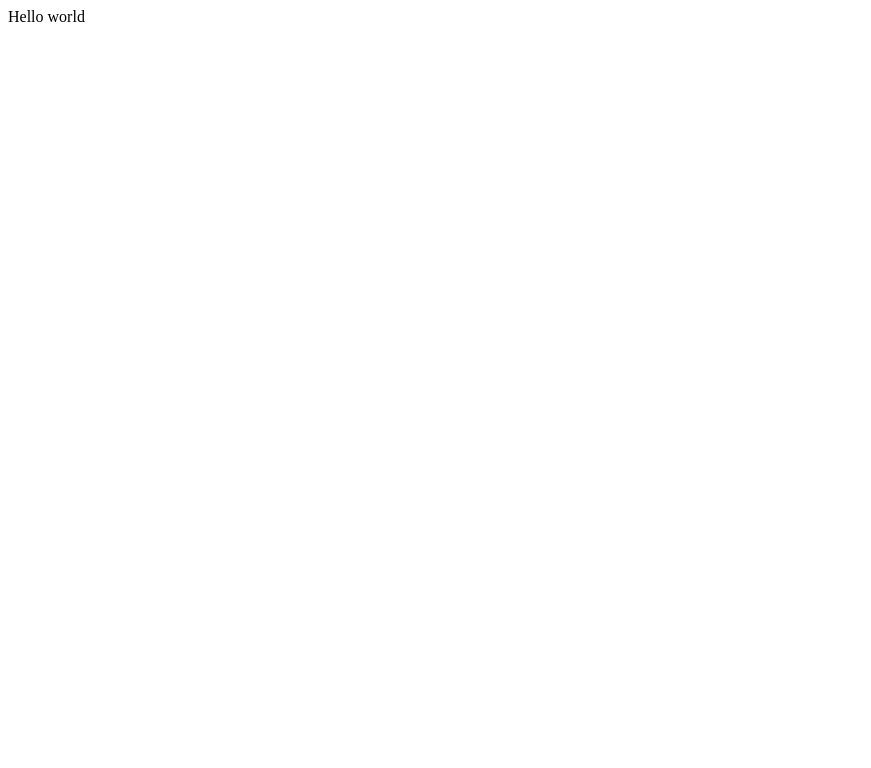
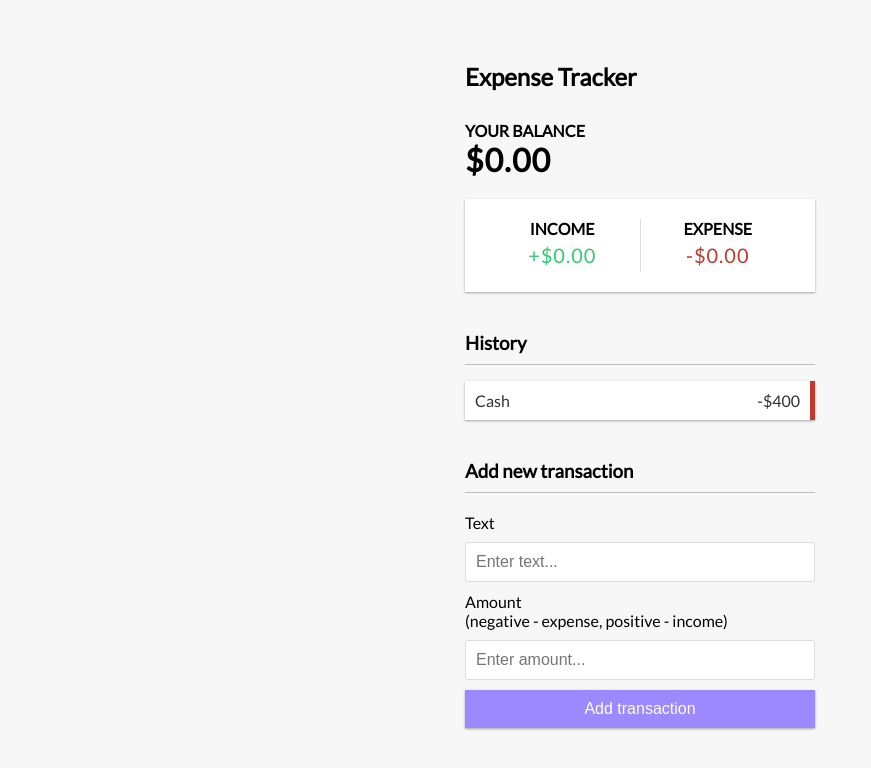
Before and after one commit to Yauheni-Butski/gambit-react-expanse-tracker, a React (Create React App) app: page / in a window 1280 px wide. Shown: the top 768 px of the page, without its empty margins (0-871 px from the left). Built offline with nearby package versions, Linux system fonts and the light colour scheme.

Commit message:
Create initial UI

```diff
--- a/src/App.css
+++ b/src/App.css
@@ -0,0 +1,151 @@
+@import url('https://fonts.googleapis.com/css?family=Lato&display=swap');
+
+:root {
+  --box-shadow: 0 1px 3px rgba(0, 0, 0, 0.12), 0 1px 2px rgba(0, 0, 0, 0.24);
+}
+
+* {
+  box-sizing: border-box;
+}
+
+body {
+  background-color: #f7f7f7;
+  display: flex;
+  flex-direction: column;
+  align-items: center;
+  justify-content: center;
+  min-height: 100vh;
+  margin: 0;
+  font-family: 'Lato', sans-serif;
+}
+
+.container {
+  margin: 30px auto;
+  width: 350px;
+}
+
+h1 {
+  letter-spacing: 1px;
+  margin: 0;
+}
+
+h3 {
+  border-bottom: 1px solid #bbb;
+  padding-bottom: 10px;
+  margin: 40px 0 10px;
+}
+
+h4 {
+  margin: 0;
+  text-transform: uppercase;
+}
+
+.inc-exp-container {
+  background-color: #fff;
+  box-shadow: var(--box-shadow);
+  padding: 20px;
+  display: flex;
+  justify-content: space-between;
+  margin: 20px 0;
+}
+
+.inc-exp-container > div {
+  flex: 1;
+  text-align: center;
+}
+
+.inc-exp-container > div:first-of-type {
+  border-right: 1px solid #dedede;
+}
+
+.money {
+  font-size: 20px;
+  letter-spacing: 1px;
+  margin: 5px 0;
+}
+
+.money.plus {
+  color: #2ecc71;
+}
+
+.money.minus {
+  color: #c0392b;
+}
+
+label {
+  display: inline-block;
+  margin: 10px 0;
+}
+
+input[type='text'],
+input[type='number'] {
+  border: 1px solid #dedede;
+  border-radius: 2px;
+  display: block;
+  font-size: 16px;
+  padding: 10px;
+  width: 100%;
+}
+
+.btn {
+  cursor: pointer;
+  background-color: #9c88ff;
+  box-shadow: var(--box-shadow);
+  color: #fff;
+  border: 0;
+  display: block;
+  font-size: 16px;
+  margin: 10px 0 30px;
+  padding: 10px;
+  width: 100%;
+}
+
+.btn:focus,
+.delete-btn:focus {
+  outline: 0;
+}
+
+.list {
+  list-style-type: none;
+  padding: 0;
+  margin-bottom: 40px;
+}
+
+.list li {
+  background-color: #fff;
+  box-shadow: var(--box-shadow);
+  color: #333;
+  display: flex;
+  justify-content: space-between;
+  position: relative;
+  padding: 10px;
+  margin: 10px 0;
+}
+
+.list li.plus {
+  border-right: 5px solid #2ecc71;
+}
+
+.list li.minus {
+  border-right: 5px solid #c0392b;
+}
+
+.delete-btn {
+  cursor: pointer;
+  background-color: #e74c3c;
+  border: 0;
+  color: #fff;
+  font-size: 20px;
+  line-height: 20px;
+  padding: 2px 5px;
+  position: absolute;
+  top: 50%;
+  left: 0;
+  transform: translate(-100%, -50%);
+  opacity: 0;
+  transition: opacity 0.3s ease;
+}
+
+.list li:hover .delete-btn {
+  opacity: 1;
+}
--- a/src/App.js
+++ b/src/App.js
@@ -1,10 +1,22 @@
 import React from 'react';
 import './App.css';
 
+import { Header } from './components/Header';
+import { Balance } from './components/Balance';
+import { IncomeExpenses } from './components/IncomeExpenses';
+import { TransactionList } from './components/TransactionList';
+import { AddTransaction } from './components/AddTransaction';
+
 function App() {
   return (
-    <div className="App">
-      Hello world
+    <div>
+      <Header />
+      <div className="container">
+        <Balance />
+        <IncomeExpenses />
+        <TransactionList />
+        <AddTransaction />
+      </div>
     </div>
   );
 }
--- /dev/null
+++ b/src/components/AddTransaction/index.js
@@ -0,0 +1,22 @@
+import React from 'react';
+
+export const AddTransaction = () => {
+    return (
+        <>
+            <h3>Add new transaction</h3>
+            <form>
+            <div className="form-control">
+                <label>Text</label>
+                <input type="text" placeholder="Enter text..." />
+            </div>
+            <div className="form-control">
+                <label>Amount <br />
+                (negative - expense, positive - income)
+                </label>
+                <input type="number" placeholder="Enter amount..." />
+            </div>
+            <button className="btn">Add transaction</button>
+            </form>
+        </>
+    )
+}
--- /dev/null
+++ b/src/components/Balance/index.js
@@ -0,0 +1,10 @@
+import React from 'react';
+
+export const Balance = () => {
+    return (
+        <>
+            <h4>Your Balance</h4>
+            <h1>$0.00</h1>
+        </>
+    )
+}
--- /dev/null
+++ b/src/components/Header/index.js
@@ -0,0 +1,9 @@
+import React from 'react';
+
+export const Header = () => {
+    return (
+        <h2>
+            Expense Tracker
+        </h2>
+    )
+}
--- /dev/null
+++ b/src/components/IncomeExpenses/index.js
@@ -0,0 +1,16 @@
+import React from 'react';
+
+export const IncomeExpenses = () => {
+    return (
+        <div class="inc-exp-container">
+            <div>
+                <h4>Income</h4>
+                <p className="money plus">+$0.00</p>
+            </div>
+            <div>
+                <h4>Expense</h4>
+                <p className="money minus">-$0.00</p>
+            </div>
+        </div>
+    )
+}
--- /dev/null
+++ b/src/components/TransactionList/index.js
@@ -0,0 +1,15 @@
+import React from 'react';
+
+export const TransactionList = () => {
+    return (
+        <>
+            <h3>History</h3>
+            <ul className="list">
+                <li className="minus">
+                    Cash <span>-$400</span>
+                    <button className="delete-btn">x</button>
+                </li>
+            </ul>
+        </>
+    )
+}
```
Also changed, not shown: APP_TODO.txt (added).
